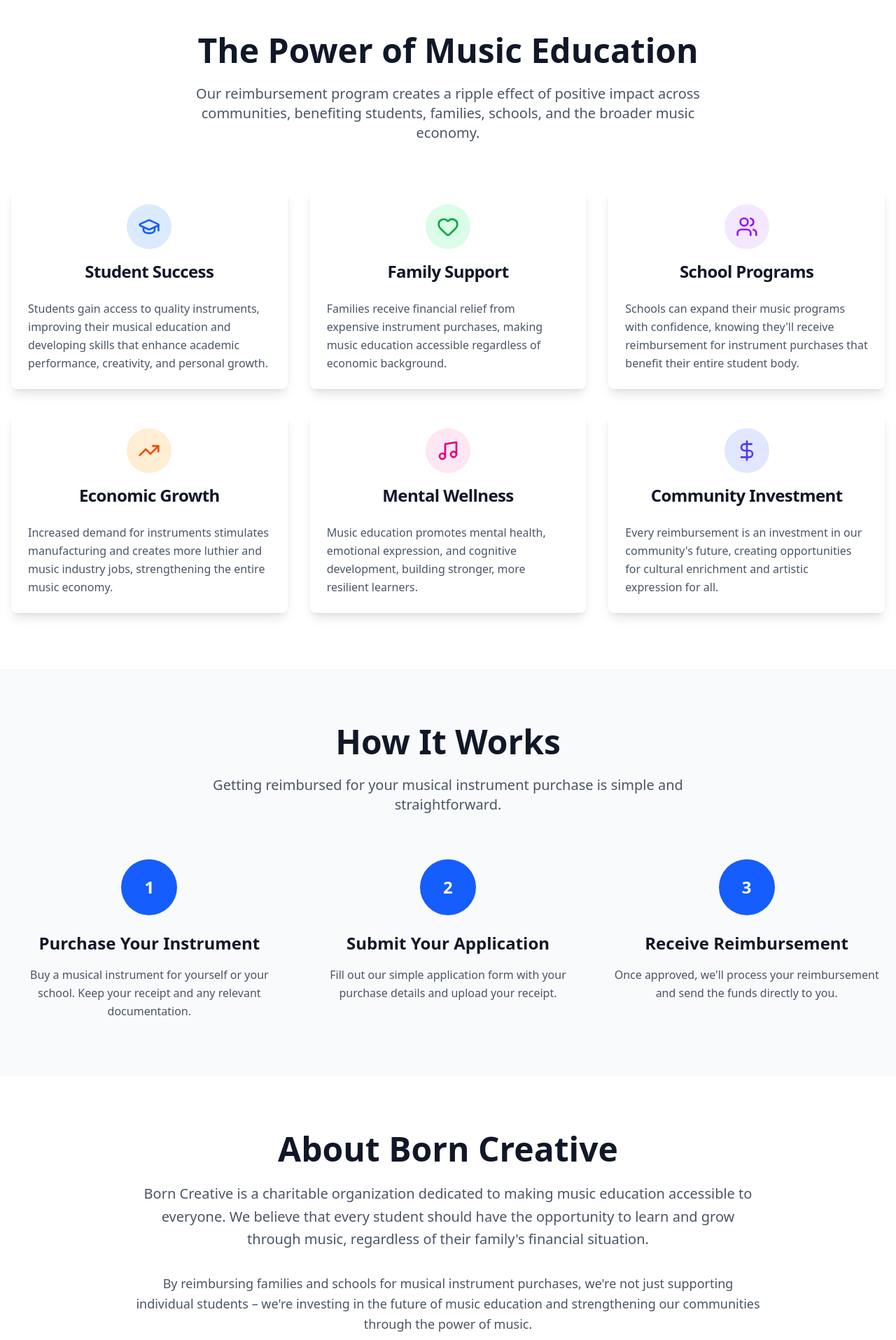
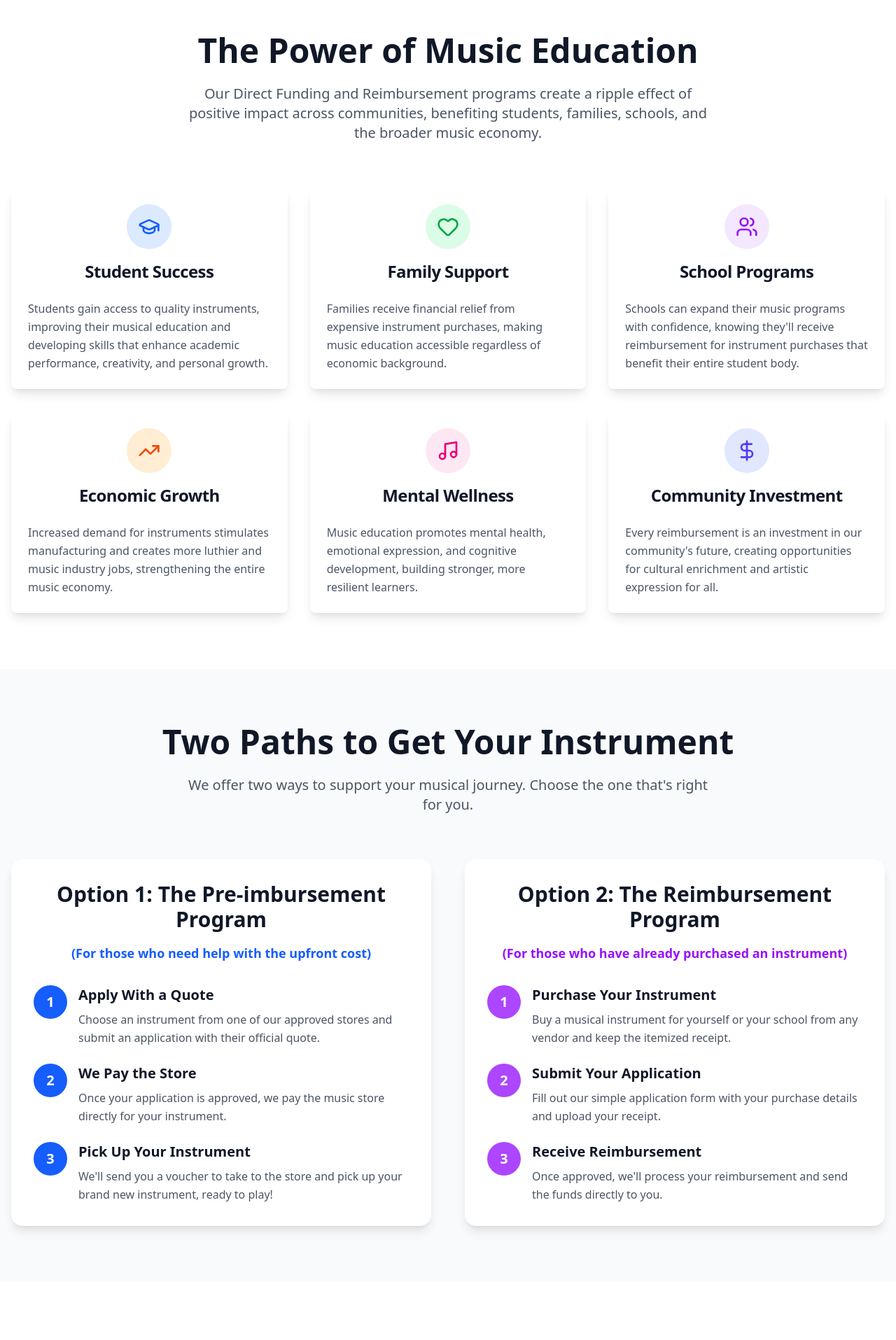
Before and after one commit to petermsouzajr/born-creative, a Next.js app: page / in a window 1280 px wide. Shown: the part 560-2475 px from the top of the page at 70% size. Built offline with nearby package versions, Linux system fonts and the light colour scheme.

Commit message:
added direct funding option

```diff
--- a/src/app/page.tsx
+++ b/src/app/page.tsx
@@ -55,7 +55,7 @@
               </a>
             </div>
             <Button className="bg-blue-600 hover:bg-blue-700">
-              Apply for Reimbursement
+              Get Funding
             </Button>
           </div>
         </div>
@@ -73,23 +73,24 @@
               </span>
             </h1>
             <p className="text-xl md:text-2xl text-gray-600 mb-8 leading-relaxed">
-              Born Creative reimburses families and schools for musical
-              instrument purchases, creating opportunities for students while
-              stimulating the music economy.
+              We help people and schools get musical instruments through our
+              'Pre-imbursement' and Reimbursement programs. Whether you need
+              help with a recent purchase or can't afford the upfront cost, we
+              are here for you.
             </p>
             <div className="flex flex-col sm:flex-row gap-4 justify-center">
               <Button
                 size="lg"
                 className="bg-blue-600 hover:bg-blue-700 text-lg px-8 py-6 font-bold"
               >
-                Apply for Reimbursement
+                Get Upfront Funding
               </Button>
               <Button
                 size="lg"
                 variant="outline"
-                className="text-lg px-8 py-6 font-bold text-black outline-black "
+                className="text-lg px-8 py-6 font-bold border-blue-600 text-blue-600 hover:bg-blue-50"
               >
-                Learn More
+                Apply for Reimbursement
               </Button>
             </div>
           </div>
@@ -104,9 +105,9 @@
               The Power of Music Education
             </h2>
             <p className="text-xl text-gray-600 max-w-3xl mx-auto">
-              Our reimbursement program creates a ripple effect of positive
-              impact across communities, benefiting students, families, schools,
-              and the broader music economy.
+              Our Direct Funding and Reimbursement programs create a ripple
+              effect of positive impact across communities, benefiting students,
+              families, schools, and the broader music economy.
             </p>
           </div>
 
@@ -233,52 +234,131 @@
         <div className="container mx-auto">
           <div className="text-center mb-16">
             <h2 className="text-4xl md:text-5xl font-bold text-gray-900 mb-6">
-              How It Works
+              Two Paths to Get Your Instrument
             </h2>
             <p className="text-xl text-gray-600 max-w-3xl mx-auto">
-              Getting reimbursed for your musical instrument purchase is simple
-              and straightforward.
+              We offer two ways to support your musical journey. Choose the one
+              that's right for you.
             </p>
           </div>
 
-          <div className="grid md:grid-cols-3 gap-8">
-            <div className="text-center">
-              <div className="mx-auto w-20 h-20 bg-blue-600 rounded-full flex items-center justify-center mb-6">
-                <span className="text-2xl font-bold text-white">1</span>
-              </div>
-              <h3 className="text-2xl font-semibold text-gray-900 mb-4">
-                Purchase Your Instrument
+          <div className="grid lg:grid-cols-2 gap-12">
+            {/* Direct Funding Program */}
+            <div className="bg-white rounded-2xl p-8 shadow-lg">
+              <div className="text-center mb-8">
+                <h3 className="text-3xl font-bold text-gray-900 mb-4">
+                  Option 1: The Pre-imbursement Program
                 </h3>
-              <p className="text-gray-600 leading-relaxed">
-                Buy a musical instrument for yourself or your school. Keep your
-                receipt and any relevant documentation.
+                <p className="text-lg text-blue-600 font-bold">
+                  (For those who need help with the upfront cost)
                 </p>
               </div>
 
-            <div className="text-center">
-              <div className="mx-auto w-20 h-20 bg-blue-600 rounded-full flex items-center justify-center mb-6">
-                <span className="text-2xl font-bold text-white">2</span>
+              <div className="space-y-6">
+                <div className="flex items-start space-x-4">
+                  <div className="w-12 h-12 bg-blue-600 rounded-full flex items-center justify-center flex-shrink-0">
+                    <span className="text-xl font-bold text-white">1</span>
                   </div>
-              <h3 className="text-2xl font-semibold text-gray-900 mb-4">
-                Submit Your Application
+                  <div>
+                    <h4 className="text-xl font-semibold text-gray-900 mb-2">
+                      Apply With a Quote
+                    </h4>
+                    <p className="text-gray-600 leading-relaxed">
+                      Choose an instrument from one of our approved stores and
+                      submit an application with their official quote.
+                    </p>
+                  </div>
+                </div>
+
+                <div className="flex items-start space-x-4">
+                  <div className="w-12 h-12 bg-blue-600 rounded-full flex items-center justify-center flex-shrink-0">
+                    <span className="text-xl font-bold text-white">2</span>
+                  </div>
+                  <div>
+                    <h4 className="text-xl font-semibold text-gray-900 mb-2">
+                      We Pay the Store
+                    </h4>
+                    <p className="text-gray-600 leading-relaxed">
+                      Once your application is approved, we pay the music store
+                      directly for your instrument.
+                    </p>
+                  </div>
+                </div>
+
+                <div className="flex items-start space-x-4">
+                  <div className="w-12 h-12 bg-blue-600 rounded-full flex items-center justify-center flex-shrink-0">
+                    <span className="text-xl font-bold text-white">3</span>
+                  </div>
+                  <div>
+                    <h4 className="text-xl font-semibold text-gray-900 mb-2">
+                      Pick Up Your Instrument
+                    </h4>
+                    <p className="text-gray-600 leading-relaxed">
+                      We'll send you a voucher to take to the store and pick up
+                      your brand new instrument, ready to play!
+                    </p>
+                  </div>
+                </div>
+              </div>
+            </div>
+
+            {/* Reimbursement Program */}
+            <div className="bg-white rounded-2xl p-8 shadow-lg">
+              <div className="text-center mb-8">
+                <h3 className="text-3xl font-bold text-gray-900 mb-4">
+                  Option 2: The Reimbursement Program
                 </h3>
-              <p className="text-gray-600 leading-relaxed">
-                Fill out our simple application form with your purchase details
-                and upload your receipt.
+                <p className="text-lg text-purple-600 font-semibold">
+                  (For those who have already purchased an instrument)
                 </p>
               </div>
 
-            <div className="text-center">
-              <div className="mx-auto w-20 h-20 bg-blue-600 rounded-full flex items-center justify-center mb-6">
-                <span className="text-2xl font-bold text-white">3</span>
+              <div className="space-y-6">
+                <div className="flex items-start space-x-4">
+                  <div className="w-12 h-12 bg-purple-500 rounded-full flex items-center justify-center flex-shrink-0">
+                    <span className="text-xl font-bold text-white">1</span>
                   </div>
-              <h3 className="text-2xl font-semibold text-gray-900 mb-4">
+                  <div>
+                    <h4 className="text-xl font-semibold text-gray-900 mb-2">
+                      Purchase Your Instrument
+                    </h4>
+                    <p className="text-gray-600 leading-relaxed">
+                      Buy a musical instrument for yourself or your school from
+                      any vendor and keep the itemized receipt.
+                    </p>
+                  </div>
+                </div>
+
+                <div className="flex items-start space-x-4">
+                  <div className="w-12 h-12 bg-purple-500 rounded-full flex items-center justify-center flex-shrink-0">
+                    <span className="text-xl font-bold text-white">2</span>
+                  </div>
+                  <div>
+                    <h4 className="text-xl font-semibold text-gray-900 mb-2">
+                      Submit Your Application
+                    </h4>
+                    <p className="text-gray-600 leading-relaxed">
+                      Fill out our simple application form with your purchase
+                      details and upload your receipt.
+                    </p>
+                  </div>
+                </div>
+
+                <div className="flex items-start space-x-4">
+                  <div className="w-12 h-12 bg-purple-500 rounded-full flex items-center justify-center flex-shrink-0">
+                    <span className="text-xl font-bold text-white">3</span>
+                  </div>
+                  <div>
+                    <h4 className="text-xl font-semibold text-gray-900 mb-2">
                       Receive Reimbursement
-              </h3>
+                    </h4>
                     <p className="text-gray-600 leading-relaxed">
-                Once approved, we'll process your reimbursement and send the
-                funds directly to you.
+                      Once approved, we'll process your reimbursement and send
+                      the funds directly to you.
                     </p>
+                  </div>
+                </div>
+              </div>
             </div>
           </div>
         </div>
@@ -298,10 +378,10 @@
               music, regardless of their family's financial situation.
             </p>
             <p className="text-lg text-gray-600 leading-relaxed">
-              By reimbursing families and schools for musical instrument
-              purchases, we're not just supporting individual students – we're
-              investing in the future of music education and strengthening our
-              communities through the power of music.
+              Through our Direct Funding and Reimbursement programs, we're not
+              just supporting individual students – we're investing in the
+              future of music education and strengthening our communities
+              through the power of music.
             </p>
           </div>
         </div>
@@ -314,22 +394,22 @@
             Ready to Get Started?
           </h2>
           <p className="text-xl text-gray-600 mb-8 max-w-2xl mx-auto">
-            Have questions about our reimbursement program? Want to apply for
-            funding? We're here to help you on your musical journey.
+            Have questions about our programs? Want to apply for funding or
+            reimbursement? We're here to help you on your musical journey.
           </p>
           <div className="flex flex-col sm:flex-row gap-4 justify-center">
             <Button
               size="lg"
               className="bg-blue-600 hover:bg-blue-700 text-lg px-8 py-6 font-bold"
             >
-              Apply Now
+              Get Upfront Funding
             </Button>
             <Button
               size="lg"
               variant="outline"
-              className="text-lg px-8 py-6 font-bold text-black outline-black"
+              className="text-lg px-8 py-6 font-bold border-blue-600 text-blue-600 hover:bg-blue-50"
             >
-              Contact Us
+              Apply for Reimbursement
             </Button>
           </div>
         </div>
```
Lines whose indentation alone changed are shown as unchanged.
